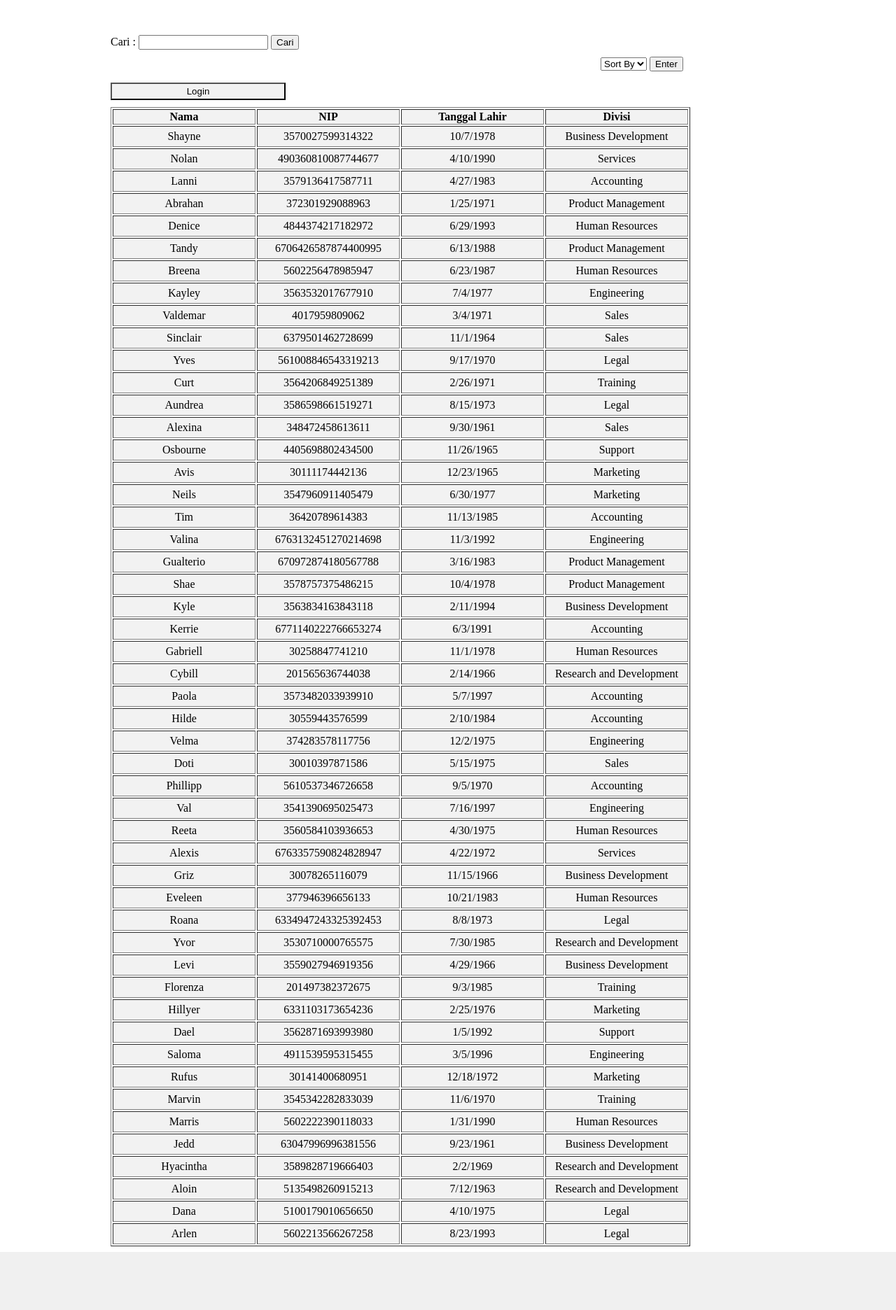
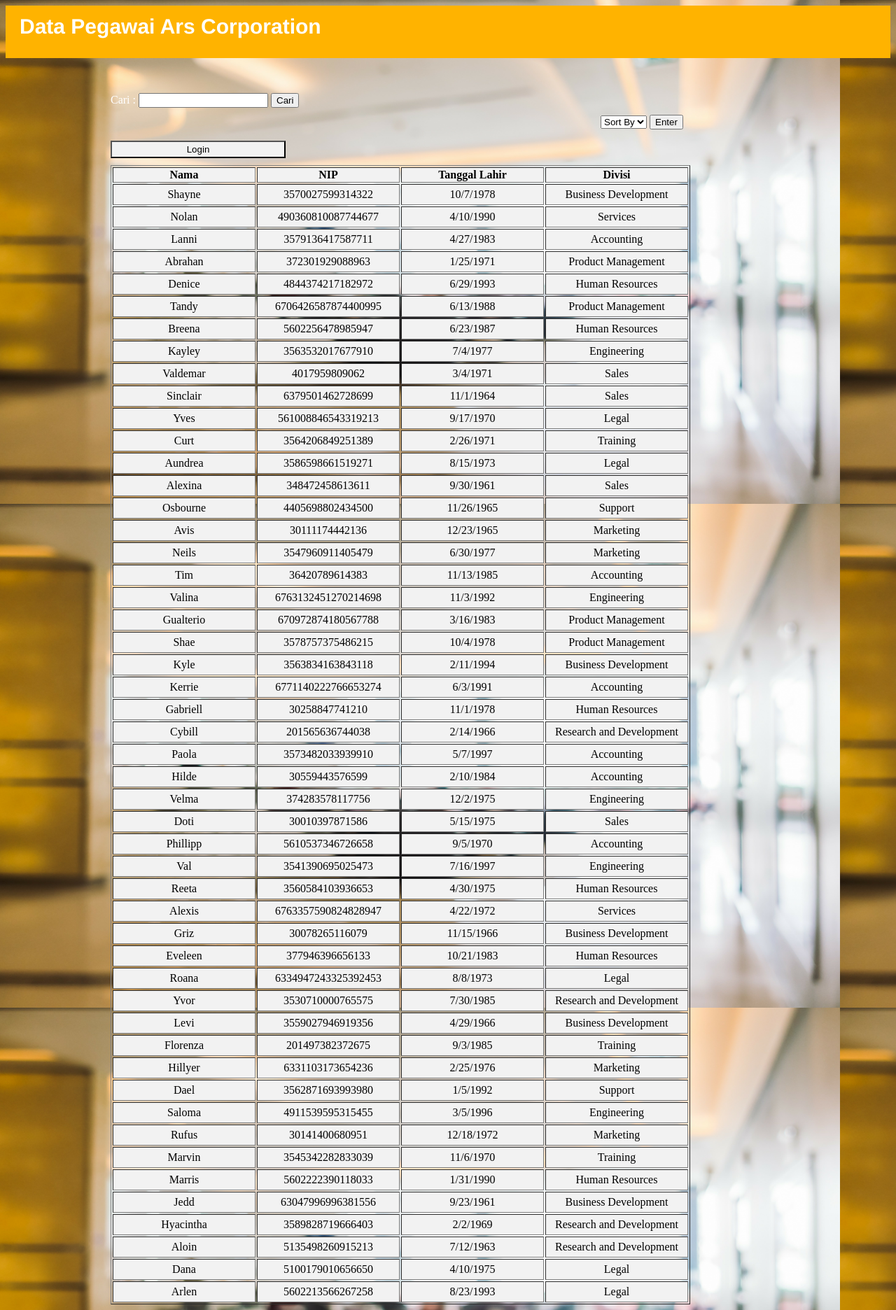
Before and after one commit to RaihanBagasNugraha/SI-Kepegawaian, a PHP site: page /main.php in a window 1280 px wide. Shown: the whole page at 70% size. Before the commit the page ends 1789 px from the top, so only its background shows below. Run offline with PHP 8.4, Linux system fonts and the light colour scheme; data comes from the database, SQL or seed files in the repository.

Commit message:
Update main.php

```diff
--- a/php/main.php
+++ b/php/main.php
@@ -2,11 +2,48 @@
 include "koneksi.php";
 ?>
 <html>
+<head>
+<link rel="stylesheet" href="style2.css">
+<link rel="stylesheet" href="style2.css">
+<style type="text/css">
+	#header{
+	width:100%;
+	height:75px;
+	background:#FFB300;
+	}
+	.title{
+	color:white;
+	font-family:helvetica;
+	font-weight:bold;
+	text-decoration:none;
+	font-size:30px;
+	line-height:60px;
+	padding:20px;
+	}
+	body {
+			background: url('office2.jpg');
+			color: #fff;
+			background-size: 1200px 720px;
+	}
+	th{
+		color:black;
+	}
+	td{
+		color:black;
+	}
+	tr{
+		color:black;
+	}
+</style>
 <title>Data Pegawai</title>
+</head>
 <body>
-<link rel="stylesheet" href="style2.css">
+<div id="header">
+	<a href="" class="title">Data Pegawai Ars Corporation</a>
+</div>
+
 <!--<p>Form Search</p> -->
-<form action="pegawai.php" method="get" class="cari">
+<form action="main.php" method="get" class="cari">
 	<label>Cari :</label>
 	<input type="text" name="cari">
 	<input type="submit" value="Cari">
@@ -14,7 +51,7 @@ include "koneksi.php";
 
 </form>
 
-<form action="pegawai.php" method="post" class="sort2">
+<form action="main.php" method="post" class="sort2">
  <select name="sort">
  <option value="nomor">Sort By</option>
  <option value="nama">Nama</option>
```
